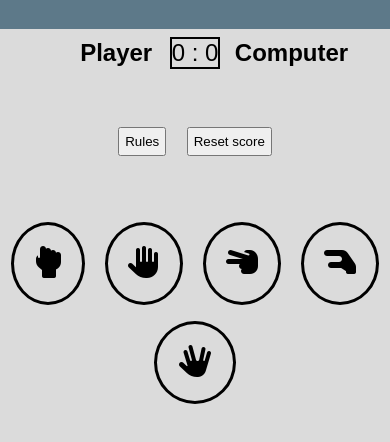
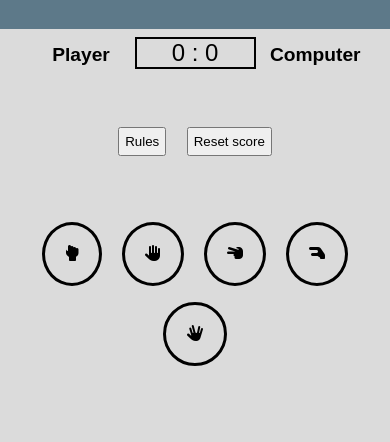
Before and after one commit to JoeQuigley1/Rock_Paper_Scissors_Liz_Spock_P2, a plain HTML site: page index.html in a window 390 px wide. Shown: the part 108-550 px from the top of the page. Drawn offline with Linux system fonts and the light colour scheme; a web font is replaced by a local one.

Commit message:
Fix respponsive design issues

```diff
--- a/assets/css/style.css
+++ b/assets/css/style.css
@@ -181,6 +181,9 @@ text-align: center;
         #rules-img{
             width: 60%;
         }
+        .heading {
+            font-size: 1rem;
+        }
         .choice {
             font-size: 2rem;
         }
@@ -192,22 +195,21 @@ text-align: center;
         width: auto;
         padding-top: 2%;
     }
-    .points {
-        width: auto;
-    }
     .player {
-        font-size: 1.5rem;
+        font-size: 1.2rem;
         margin: auto;
         padding-right: 2%;
     }
+
     .computer {
-        font-size: 1.5rem;
+        font-size: 1.2rem;
         margin: auto;
         padding-left: 2%;
     }
     .choice {
         padding: 20px;
         margin: 2%;
+        font-size: 1rem;
     }
     .rules {
         padding:10%;
@@ -216,3 +218,6 @@ text-align: center;
         margin: 5%;
     }
 }
+@media screen and (max-width:) {
+
+}
```
